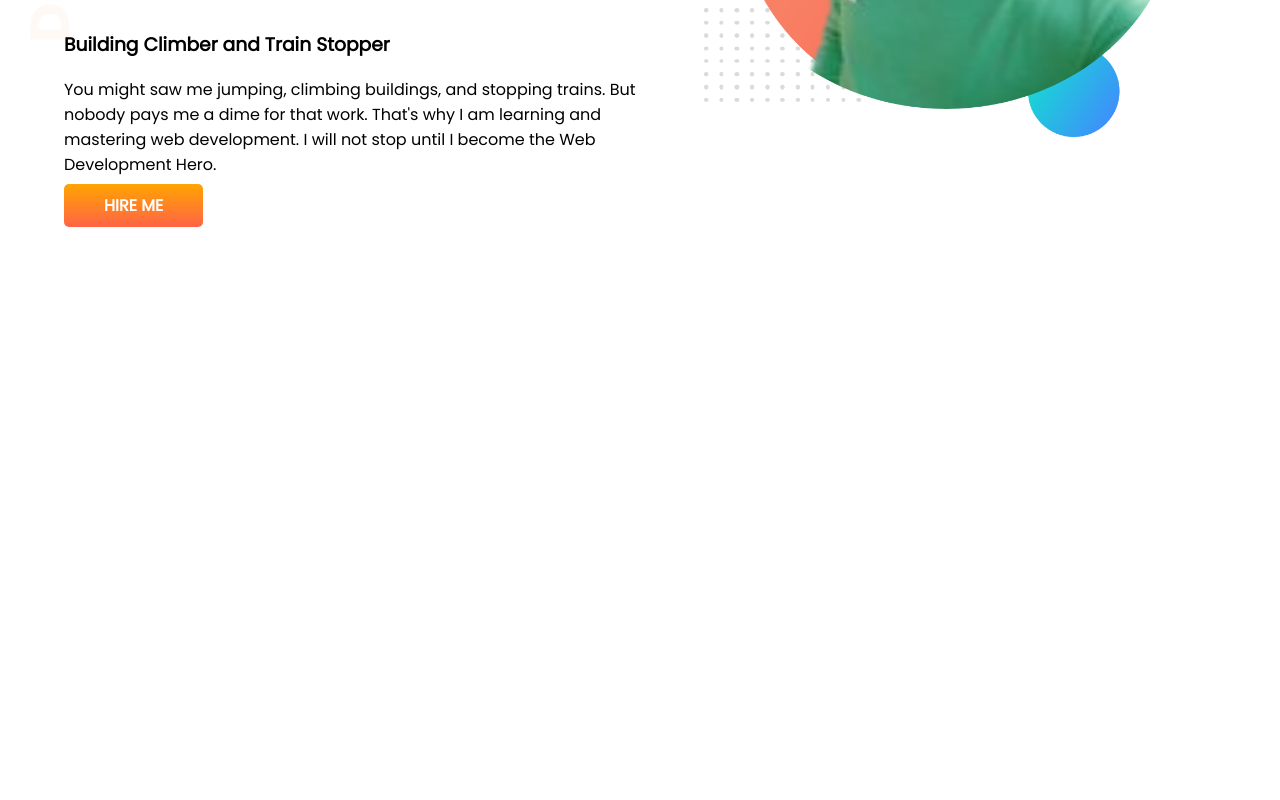
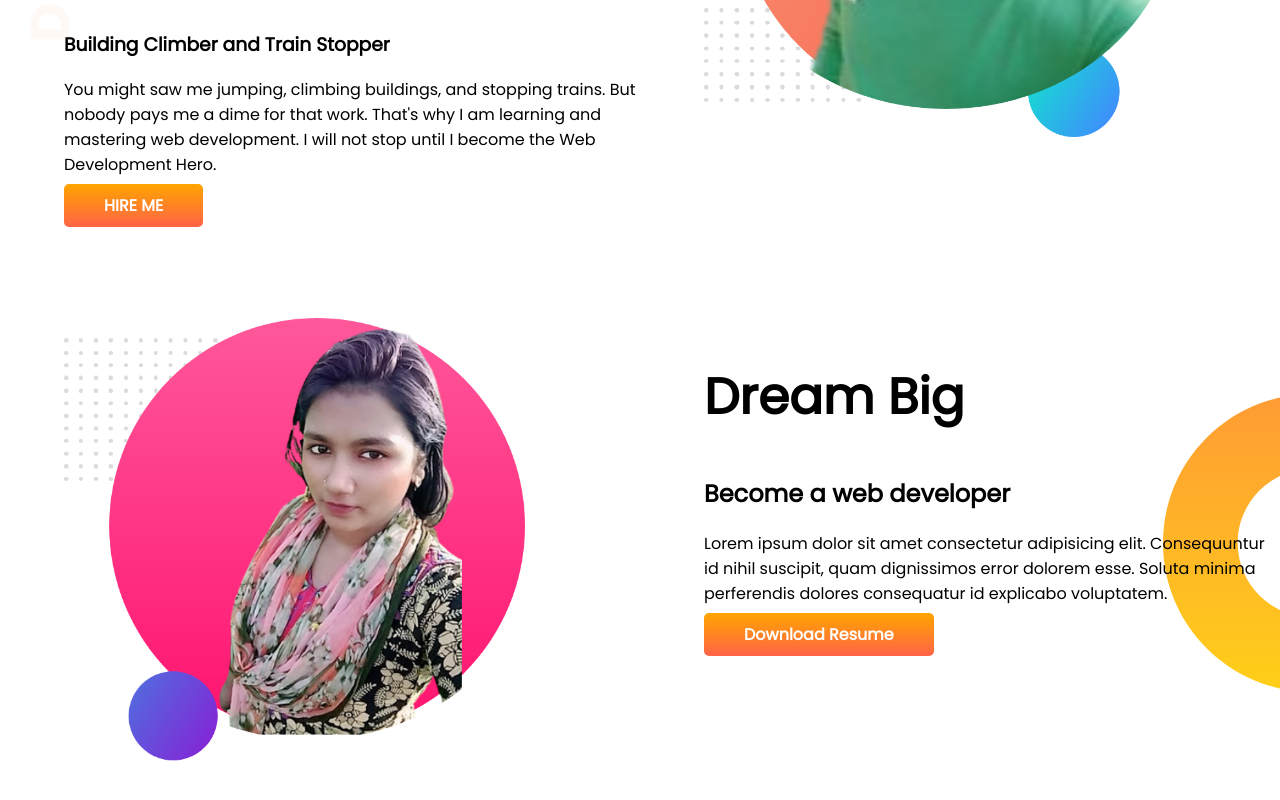
Before and after one commit to btamit/developer-portfolio, a plain HTML site: page index.html in a window 1280 px wide. Shown: the part 320-1120 px from the top of the page. Before the commit the page ends 800 px from the top, so only its background shows below. Drawn offline with Linux system fonts and the light colour scheme.

Commit message:
second part added

```diff
--- a/index.html
+++ b/index.html
@@ -26,5 +26,18 @@
         <img src="images/my-portfolio-bg.png" alt="portfolio-image" />
       </div>
     </section>
+    <section class="dream-big">
+      <div class="half-width">
+        <img src="images/my-background-image.png" alt="portfolio-image" />
+      </div>
+      <div class="half-width">
+        <h1>Dream Big</h1>
+        <h2>Become a web developer</h2>
+        <p>
+          Lorem ipsum dolor sit amet consectetur adipisicing elit. Consequuntur id nihil suscipit, quam dignissimos error dolorem esse. Soluta minima perferendis dolores consequatur id explicabo voluptatem.
+        </p>
+        <a class="link-button" href="https://www.facebook.com/" target="_blank">Download Resume</a>
+      </div>
+    </section>
   </body>
 </html>
--- a/style.css
+++ b/style.css
@@ -10,6 +10,7 @@ h1{
 }
 section{
     display: flex;
+    margin-bottom: 100px;
 }
 .half-width{
     width:50%;
@@ -30,3 +31,8 @@ section{
     background-image: url(images/top-banner.png);
     background-repeat: no-repeat;
 }
+.dream-big{
+    background-image:url(images/dream-bg.png);
+    background-repeat: no-repeat;
+    background-position: right;
+}
```
Also changed, not shown: images/IMG_20201230_211726.jpg (added), images/my-background-image.png (added), images/suborna.png (added).
